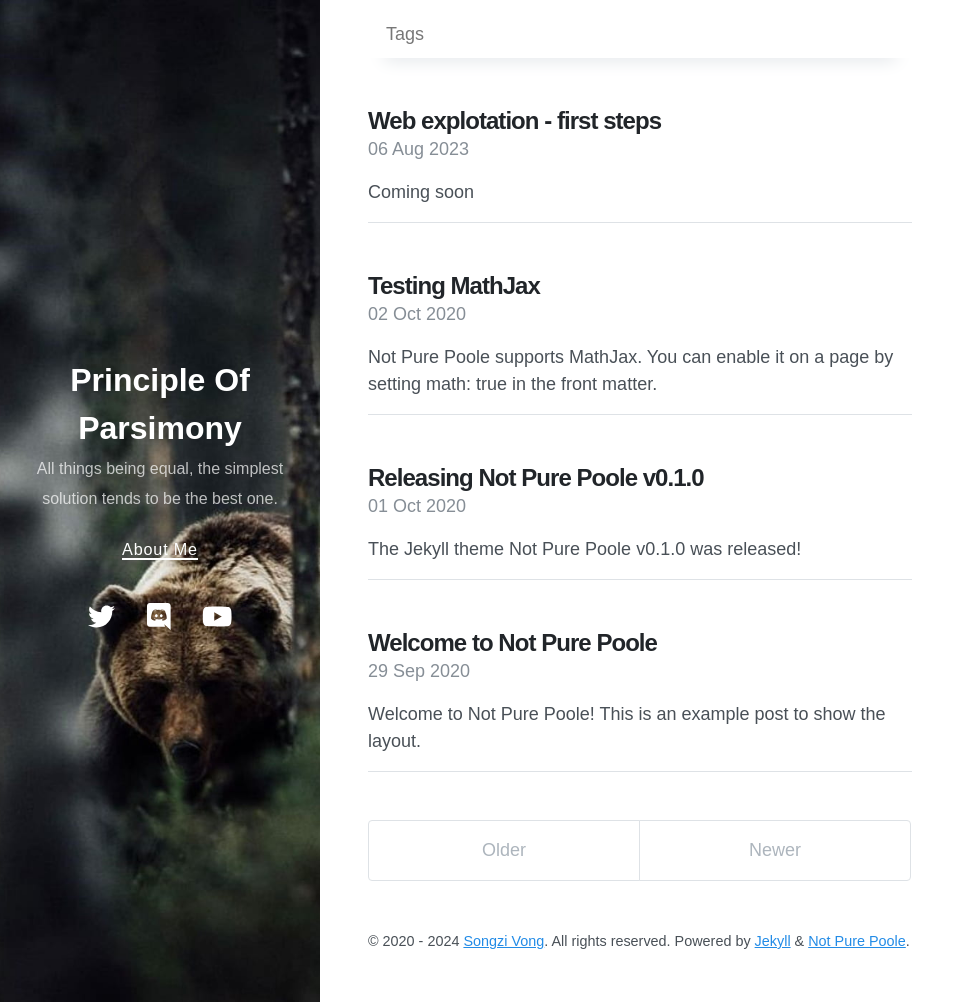
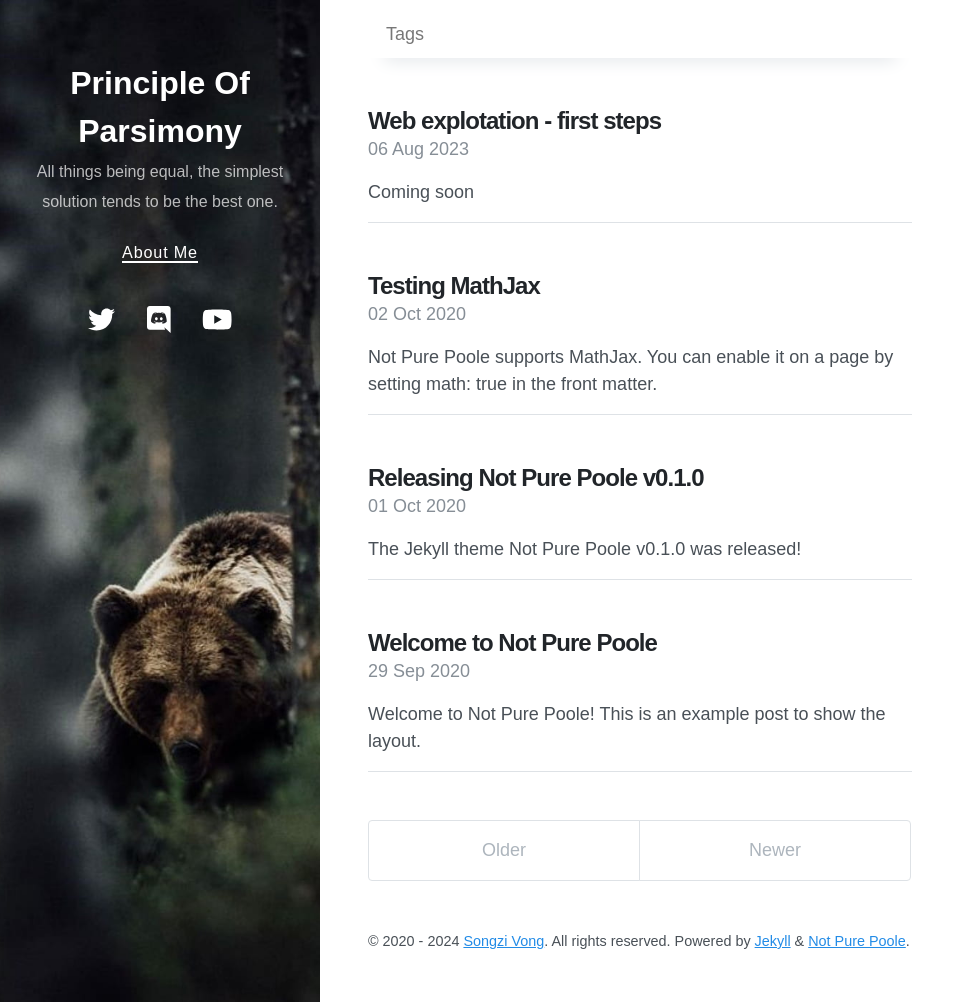
Before and after one commit to InfoSecGopNik/CTF, a Jekyll site: the page built from index.html, in a window 1280 px wide and 1002 px high. Shown: the whole window, without its empty margins (0-975 px from the left). Built offline with Jekyll 4.4.1, drawn with Linux system fonts in a browser that asks for light colours; nearby versions of some CDN libraries; the list of posts is cut into pages by our own code.

Commit message:
Update _sidebar.scss

```diff
--- a/_sass/_sidebar.scss
+++ b/_sass/_sidebar.scss
@@ -4,7 +4,7 @@
 
 .masthead {
   text-align: center;
-  margin: auto;
+  margin: 15% auto auto;
   width: 100%;
 
   a {
```
